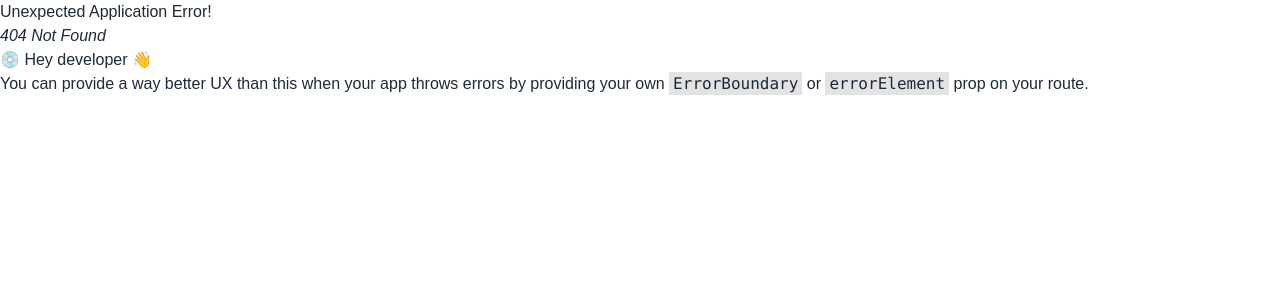
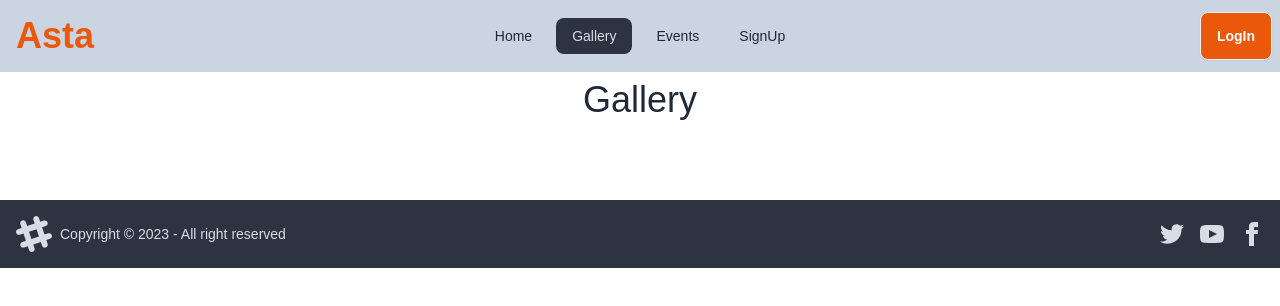
Before and after one commit to Gazi2050/Asta-client, a React (Vite) app: page /gallery in a window 1280 px wide. Before the commit this address had no page. Shown: the top 306 px of the page. Built offline with nearby package versions, Linux system fonts and the light colour scheme.

Commit message:
add error page and update some components

```diff
--- /dev/null
+++ b/src/Components/ErrorElement.jsx
@@ -0,0 +1,24 @@
+import { Link } from "react-router-dom";
+
+const ErrorElement = () => {
+    return (
+        <div className="h-screen flex justify-center items-center bg-black">
+            <div>
+                <div className="text-center text-orange-600">
+                    <p className="text-8xl font-bold ">404</p>
+                    <p className="text-2xl">Page Not Found</p>
+                </div>
+                <div className="space-x-5 flex justify-center items-center pt-3">
+                    <Link to={'/'}>
+                        <button className="btn btn-outline text-orange-600">Home</button>
+                    </Link>
+                    <Link to={-1}>
+                        <button className="btn btn-outline text-orange-600">Back</button>
+                    </Link>
+                </div>
+            </div>
+        </div>
+    );
+};
+
+export default ErrorElement;
--- /dev/null
+++ b/src/Components/Events.jsx
@@ -0,0 +1,11 @@
+
+
+const Events = () => {
+    return (
+        <div className="p-20">
+            <p className="text-4xl text-center">Events</p>
+        </div>
+    );
+};
+
+export default Events;
--- /dev/null
+++ b/src/Components/Gallery.jsx
@@ -0,0 +1,11 @@
+
+
+const Gallery = () => {
+    return (
+        <div className="p-20">
+            <p className="text-4xl text-center">Gallery</p>
+        </div>
+    );
+};
+
+export default Gallery;
--- /dev/null
+++ b/src/Components/LogIn.jsx
@@ -0,0 +1,11 @@
+
+
+const LogIn = () => {
+    return (
+        <div className="p-20">
+            <p className="text-4xl text-center">LogIn</p>
+        </div>
+    );
+};
+
+export default LogIn;
--- a/src/Components/Navbar.jsx
+++ b/src/Components/Navbar.jsx
@@ -1,20 +1,31 @@
 import { Link, NavLink } from "react-router-dom";
 import { MdMenu } from "react-icons/md";
+import { useState } from "react";
+const Navbar = () => {
+    const [isMenuOpen, setMenuOpen] = useState(false);
 
-const Navbar = () => {
+    const toggleMenu = () => {
+        setMenuOpen(!isMenuOpen);
+    };
     return (
         <div>
             <div className="navbar bg-slate-300 fixed z-10">
                 <div className="navbar-start">
                     <div className="dropdown">
-                        <div tabIndex={0} role="button" className="btn btn-ghost lg:hidden">
-                            <MdMenu className="text-3xl" />
-                        </div>
-                        <ul tabIndex={0} className="menu menu-sm dropdown-content mt-3 z-[1] p-2 shadow bg-base-100 rounded-box w-52">
-                            <li><NavLink to={'/'}>Home</NavLink></li>
-                            <li><NavLink to={'/gallery'}>Gallery</NavLink></li>
-                            <li><NavLink to={'/events'}>Events</NavLink></li>
-                            <li><NavLink to={'/signUp'}>SignUp</NavLink></li>
+                        <label tabIndex={0} role="button" className={`btn btn-ghost lg:hidden transition duration-400 ease-in text-2xl ${isMenuOpen ? 'transform rotate-90' : ''
+                            }`} onClick={toggleMenu}>
+                            {isMenuOpen ?
+                                (<MdMenu className="text-3xl" />)
+                                :
+                                (<MdMenu className="text-3xl" />)
+                            }
+                        </label>
+                        <ul tabIndex={0} className={`menu menu-sm dropdown-content mt-3 z-[1] p-2 shadow bg-white rounded-box w-52 ${isMenuOpen ? 'block opacity-100' : 'hidden opacity-0 space-y-2'
+                            }`}>
+                            <li><NavLink to={'/'} onClick={toggleMenu}>Home</NavLink></li>
+                            <li><NavLink to={'/gallery'} onClick={toggleMenu}>Gallery</NavLink></li>
+                            <li><NavLink to={'/events'} onClick={toggleMenu}>Events</NavLink></li>
+                            <li><NavLink to={'/signUp'} onClick={toggleMenu}>SignUp</NavLink></li>
                         </ul>
                     </div>
                     <Link className="bg-slate-300 border-0 text-4xl text-orange-600 font-semibold p-2">Asta</Link>
--- /dev/null
+++ b/src/Components/SignUp.jsx
@@ -0,0 +1,11 @@
+
+
+const SignUp = () => {
+    return (
+        <div className="p-20">
+            <p className="text-4xl text-center">SignUp</p>
+        </div>
+    );
+};
+
+export default SignUp;
--- a/src/Routes/Routes.jsx
+++ b/src/Routes/Routes.jsx
@@ -3,17 +3,38 @@ import {
 } from "react-router-dom";
 import Root from "../Components/Root";
 import Home from "../Components/Home";
+import Gallery from "../Components/Gallery";
+import Events from "../Components/Events";
+import SignUp from "../Components/SignUp";
+import LogIn from "../Components/LogIn";
+import ErrorElement from "../Components/ErrorElement";
 
 export const router = createBrowserRouter([
     {
         path: "/",
-        // errorElement: <ErrorElement></ErrorElement>,
+        errorElement: <ErrorElement></ErrorElement>,
         element: <Root></Root>,
         children: [
             {
                 path: '/',
                 element: <Home></Home>
             },
+            {
+                path: '/gallery',
+                element: <Gallery></Gallery>
+            },
+            {
+                path: '/events',
+                element: <Events></Events>
+            },
+            {
+                path: '/signUp',
+                element: <SignUp></SignUp>
+            },
+            {
+                path: '/logIn',
+                element: <LogIn></LogIn>
+            },
 
         ]
     },
```
